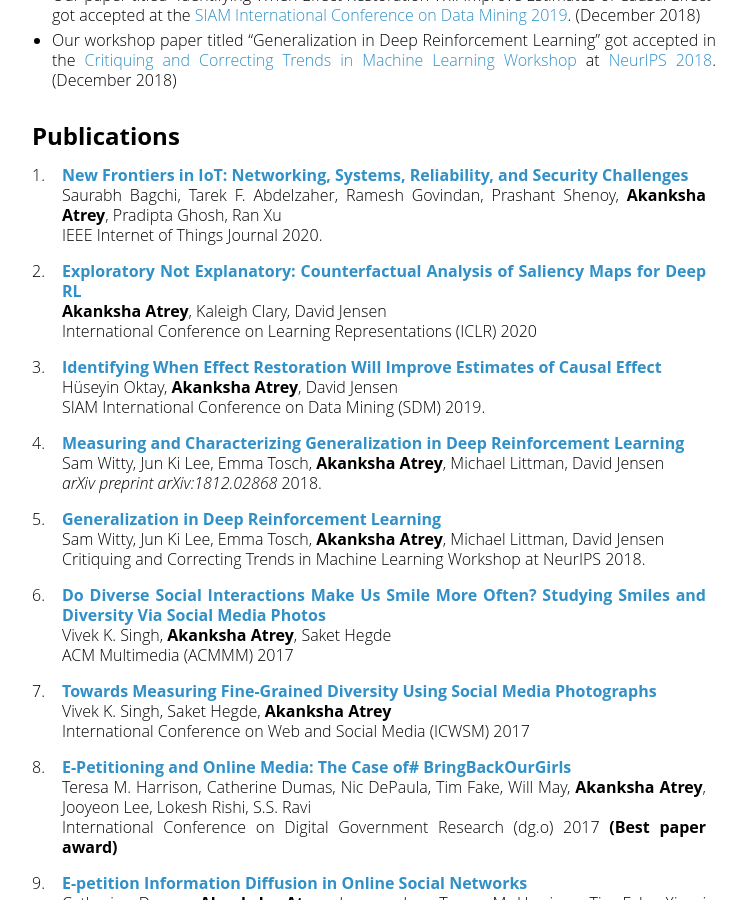
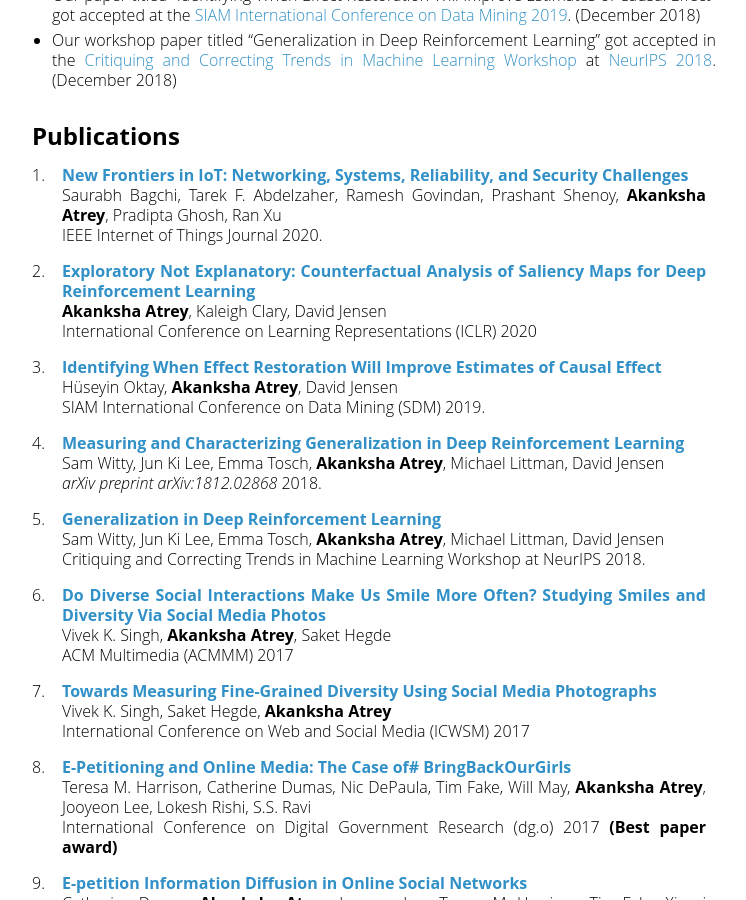
Before and after one commit to akanksha-atrey/akanksha-atrey.github.io, a Jekyll site: the page built from index.md, in a window 1280 px wide and 900 px high, scrolled down 937 px. Shown: the whole window, without its empty margins (256-1002 px from the left). Built offline with Jekyll 4.4.1, drawn with Linux system fonts in a browser that asks for light colours; our own code applies the rules of GitHub Pages for plain Markdown files.

Commit message:
fixing title of iclr paper

```diff
--- a/index.md
+++ b/index.md
@@ -31,7 +31,7 @@ Prior to joining UMass, I was a software engineer at IBM where I worked on the z
 	Saurabh Bagchi, Tarek F. Abdelzaher, Ramesh Govindan, Prashant Shenoy, **Akanksha Atrey**, Pradipta Ghosh, Ran Xu \\
 	IEEE Internet of Things Journal 2020.
 
-1. [**Exploratory Not Explanatory: Counterfactual Analysis of Saliency Maps for Deep RL**](papers/atrey_exploratory_iclr20.pdf) \\
+1. [**Exploratory Not Explanatory: Counterfactual Analysis of Saliency Maps for Deep Reinforcement Learning**](papers/atrey_exploratory_iclr20.pdf) \\
 	**Akanksha Atrey**, Kaleigh Clary, David Jensen \\
 	International Conference on Learning Representations (ICLR) 2020
 
```
